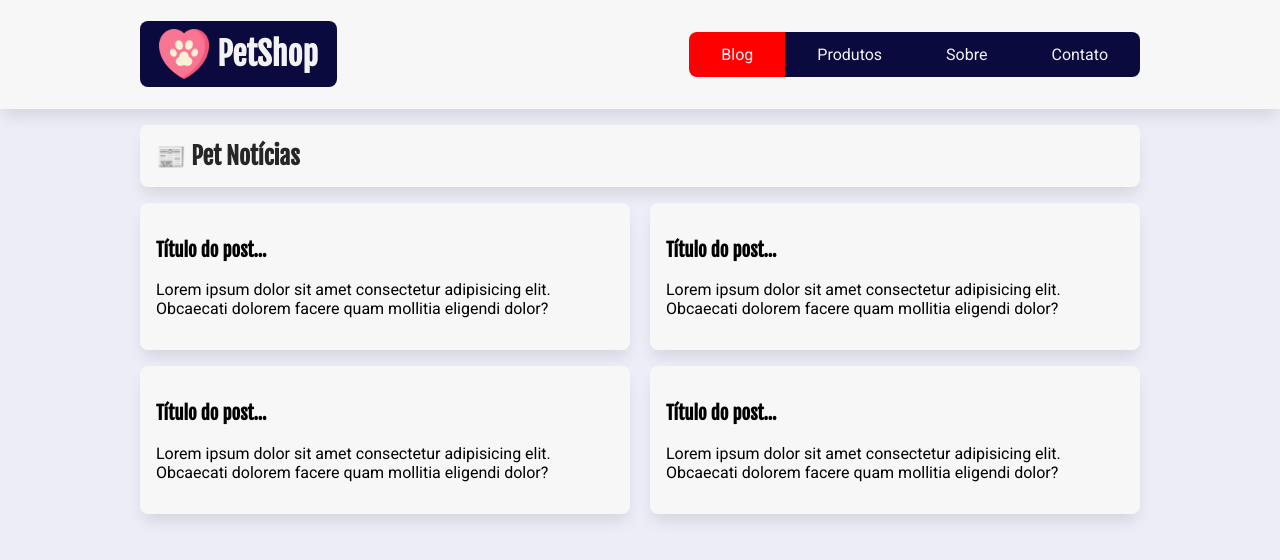
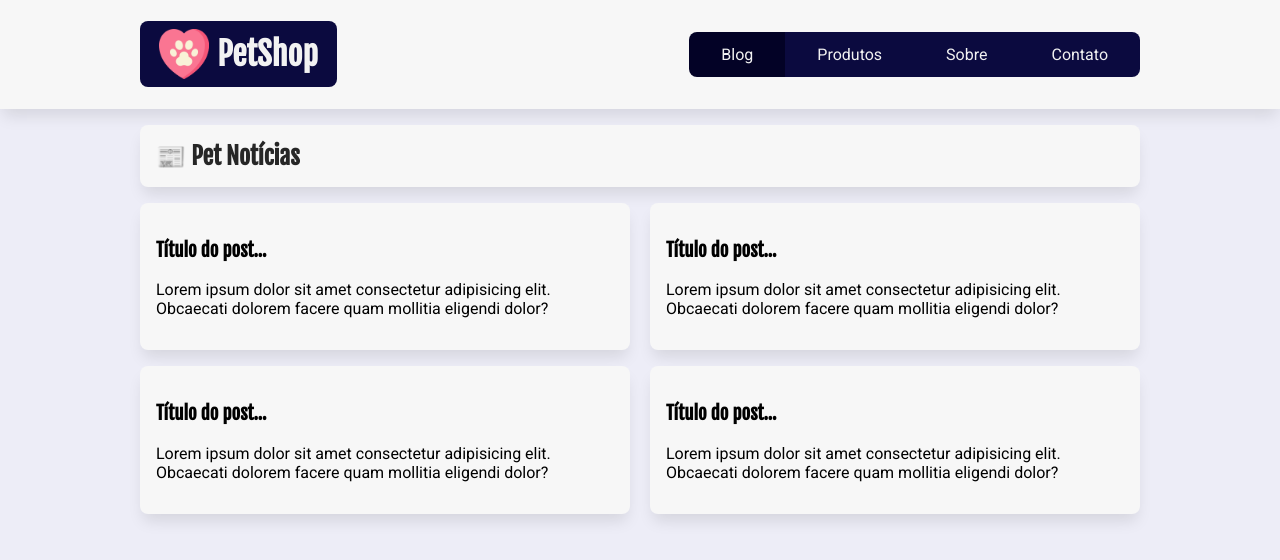
Before and after one commit to tiagotecinternet/petshop-tiago, a React (Create React App) app: page / in a window 1280 px wide. Shown: the top 560 px of the page. Built offline with nearby package versions, Linux system fonts and the light colour scheme.

Commit message:
Cor do link ativo e hover

```diff
--- a/src/components/Menu/Menu.module.css
+++ b/src/components/Menu/Menu.module.css
@@ -23,13 +23,14 @@ nav a:last-child {
 
 nav a:hover,
 nav a:focus {
-  /* background-color: var(--cor-primaria-fundo-hover); */
-  background-color: red;
+  background-color: var(--cor-primaria-fundo-hover);
+  /* background-color: red; */
   color: var(--cor-primaria-hover);
 }
 
 nav a.ativo {
-  background-color: red;
+  /* background-color: red; */
+  background-color: var(--cor-primaria-fundo-hover);
 }
 
 @media screen and (min-width: 700px) {
```
